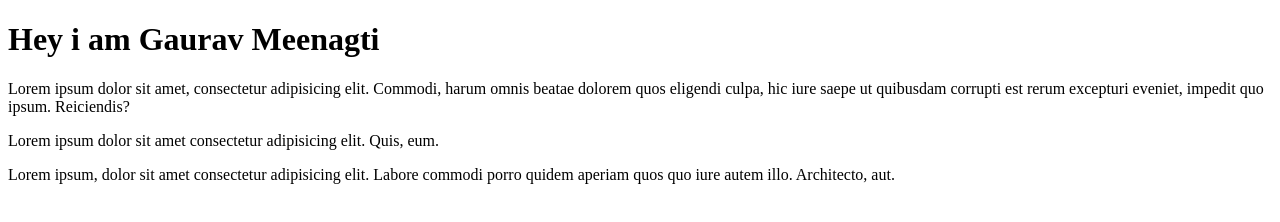
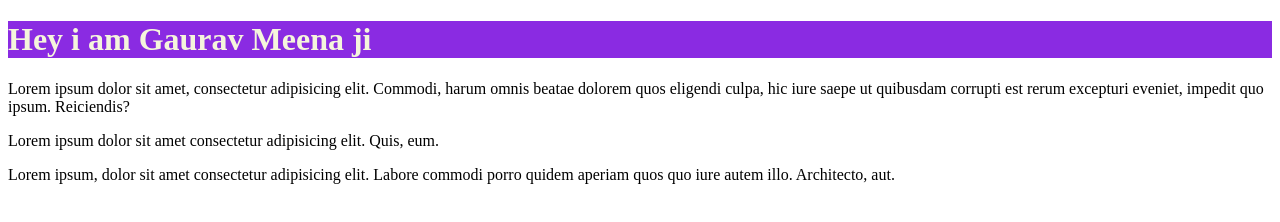
Before and after one commit to Gaurav-meena95/SectionAgit, a plain HTML site: page index.html in a window 1280 px wide. Drawn offline with Linux system fonts and the light colour scheme.

Commit message:
this is Gaurav

```diff
--- a/index.html
+++ b/index.html
@@ -2,7 +2,7 @@
 <html>
     <head></head>
     <body>
-        <h1>Hey i am Gaurav Meenagti</h1>
+        <h1 style="background-color: blueviolet; color: beige;">Hey i am Gaurav Meena ji</h1>
         <p>Lorem ipsum dolor sit amet, consectetur adipisicing elit. Commodi, harum omnis beatae dolorem quos eligendi culpa, hic iure saepe ut quibusdam corrupti est rerum excepturi eveniet, impedit quo ipsum. Reiciendis?
         </p>
         <p>Lorem ipsum dolor sit amet consectetur adipisicing elit. Quis, eum.</p>
```
